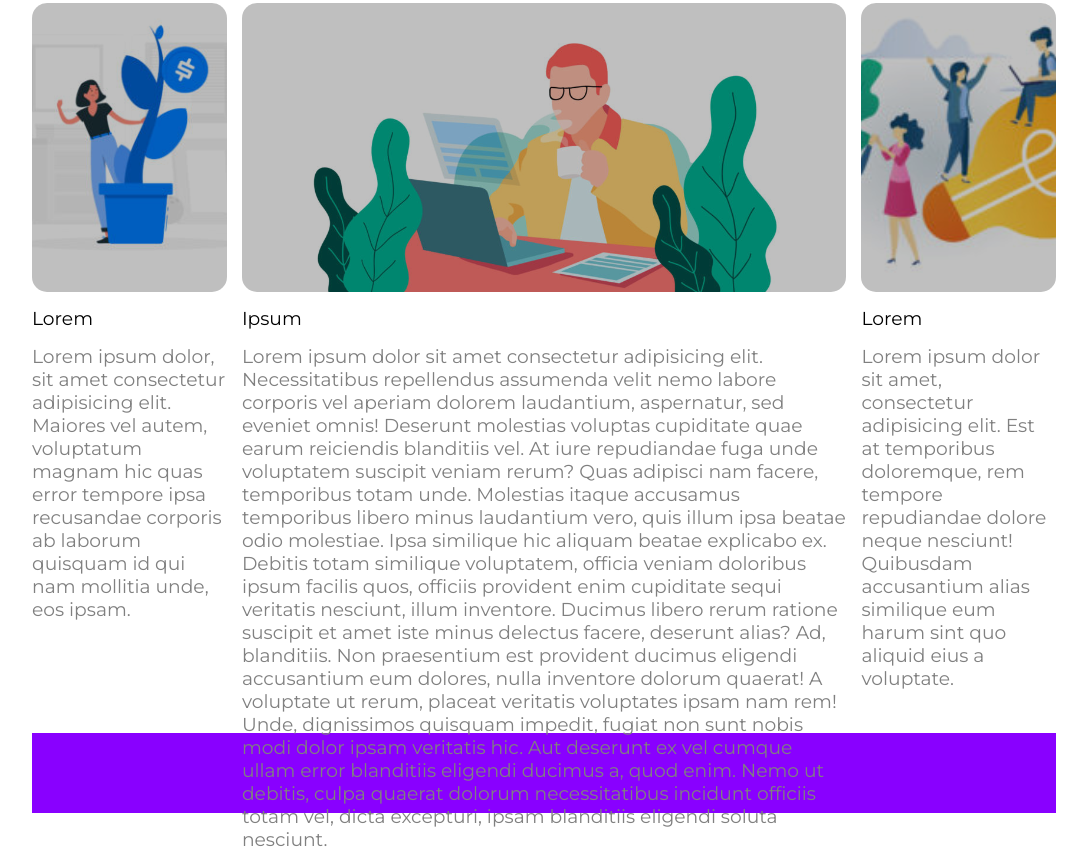
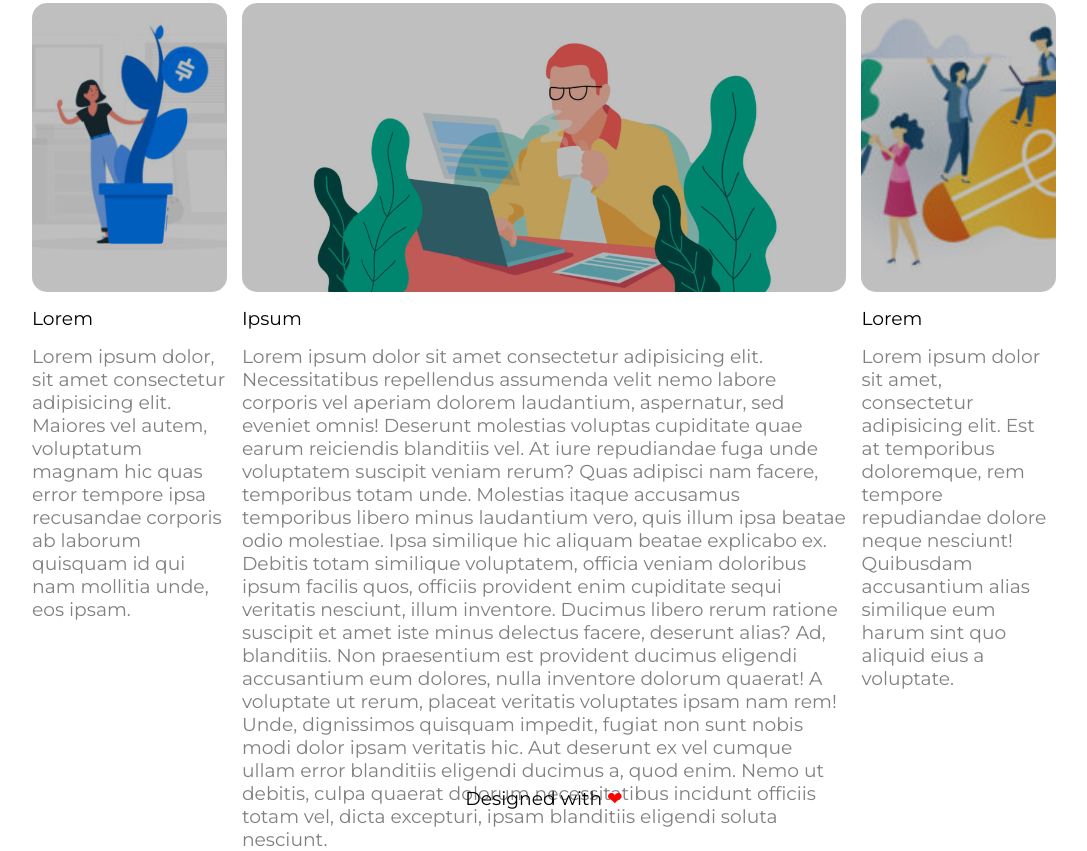
Before and after one commit to BrunoBernardini/htmlcss-wp, a plain HTML site: page index.html in a window 1280 px wide. Shown: the part 1012-1863 px from the top of the page, without its empty margins (96-1183 px from the left). Drawn offline with Linux system fonts and the light colour scheme.

Commit message:
Completamento footer e rimozione background colorato.

```diff
--- a/assets/css/style.css
+++ b/assets/css/style.css
@@ -42,6 +42,15 @@ p{
 .jumbotron, .card{
   border-radius: 15px;
   overflow: hidden;
+}
+
+h3{
+  font-weight: lighter;
+}
+
+.heart::before{
+  content: '\2764';
+  color: red;
 }
 
 /* HEADER */
@@ -160,7 +169,6 @@ nav ul li a{
 }
 
 .container h3{
-  font-weight: lighter;
   margin-bottom: 15px;
 }
 
@@ -168,5 +176,9 @@ nav ul li a{
 
 footer{
   height: 80px;
-  background-color: #8900ff;
+  padding-top: 54px;
 }
+
+footer h3{
+  text-align: center;
+}
--- a/index.html
+++ b/index.html
@@ -63,7 +63,9 @@
     </div>
   </main>
 
-  <footer></footer>
+  <footer>
+    <h3>Designed with <span class="heart"></span></h3>
+  </footer>
 
 </body>
 </html>
```
